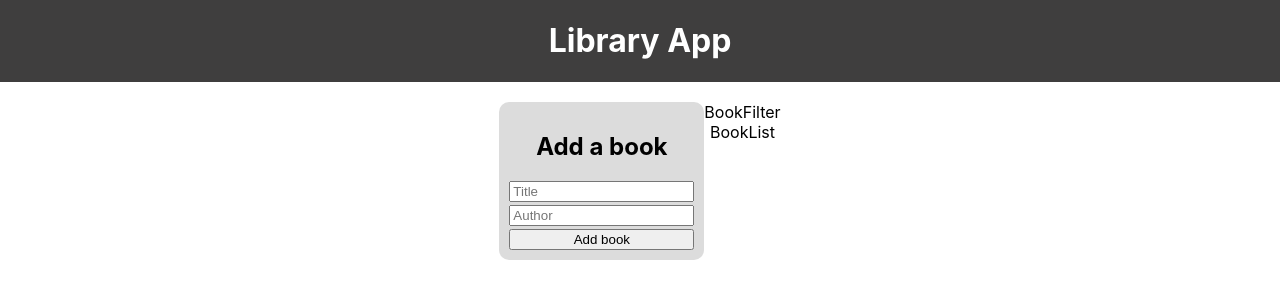
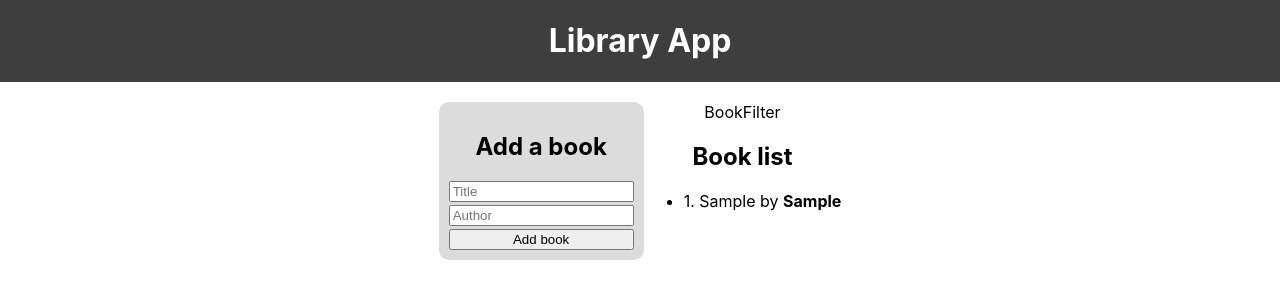
Before and after one commit to DanilZharkovJS/React-Library, a React (Create React App) app in the folder frontend/: page / in a window 1280 px wide. Both pictures are taken after typing "Sample", "Sample" into the empty fields and a click on the button "Add book". Shown: the top 300 px of the page. Built offline with nearby package versions, Linux system fonts and the light colour scheme.

Commit message:
Initialize  Redux and dispay blocks

```diff
--- a/frontend/package.json
+++ b/frontend/package.json
@@ -3,12 +3,14 @@
   "version": "0.1.0",
   "private": true,
   "dependencies": {
+    "@reduxjs/toolkit": "^2.8.2",
     "@testing-library/dom": "^10.4.0",
     "@testing-library/jest-dom": "^6.6.3",
     "@testing-library/react": "^16.3.0",
     "@testing-library/user-event": "^13.5.0",
-    "react": "^19.1.0",
-    "react-dom": "^19.1.0",
+    "react": "^18.2.0",
+    "react-dom": "^18.2.0",
+    "react-redux": "^9.2.0",
     "react-scripts": "5.0.1",
     "web-vitals": "^2.1.4"
   },
--- a/frontend/src/Pages/main/components/BookForm.jsx
+++ b/frontend/src/Pages/main/components/BookForm.jsx
@@ -1,14 +1,21 @@
 import React, { useState } from 'react'
+import { useDispatch } from 'react-redux'
+import { addBook } from '../../../redux/books/actionCreators'
 import Input from '../../../components/Input'
 
 function BookForm() {
   const [title, setTitle] = useState('')
   const [author, setAuthor] = useState('')
+  const dispatch = useDispatch()
 
   const handleSubmit = (e) => {
     e.preventDefault()
     if (title && author) {
-      console.log(`Title : ${title} Author: ${author}`)
+      const book = {
+        title,
+        author,
+      }
+      dispatch(addBook(book))
       setTitle('')
       setAuthor('')
     }
--- a/frontend/src/Pages/main/components/BookList.jsx
+++ b/frontend/src/Pages/main/components/BookList.jsx
@@ -1,8 +1,24 @@
 import React from 'react'
+import { useSelector } from 'react-redux'
 
 function BookList() {
+  const books = useSelector((state) => state.books)
+
   return (
-    <div>BookList</div>
+    <div>
+      <h2>Book list</h2>
+      {books.length === 0 ? (
+        <p>No books available</p>
+      ) : (
+        <ul>
+          {books.map((book, i) => (
+            <li key={i}>
+              {++i}. {book.title} by <strong>{book.author}</strong>
+            </li>
+          ))}
+        </ul>
+      )}
+    </div>
   )
 }
 
--- a/frontend/src/index.js
+++ b/frontend/src/index.js
@@ -1,9 +1,13 @@
-import React from 'react';
-import ReactDOM from 'react-dom/client';
-import './index.css';
-import App from './App';
+import React from 'react'
+import ReactDOM from 'react-dom/client'
+import { Provider } from 'react-redux'
+import store from './redux/store'
+import './index.css'
+import App from './App'
 
-const root = ReactDOM.createRoot(document.getElementById('root'));
+const root = ReactDOM.createRoot(document.getElementById('root'))
 root.render(
-    <App />
-);
+    <Provider store={store}>
+        <App />
+    </Provider>
+)
--- /dev/null
+++ b/frontend/src/redux/books/actionCreators.js
@@ -0,0 +1,8 @@
+import * as a from './actionTypes'
+
+export const addBook = (newBook) => {
+  return {
+    type: a.ADD_BOOK,
+    payload: newBook
+  }
+}
--- /dev/null
+++ b/frontend/src/redux/books/actionTypes.js
@@ -0,0 +1 @@
+export const ADD_BOOK = 'ADD_BOOK'
--- /dev/null
+++ b/frontend/src/redux/books/reducer.js
@@ -0,0 +1,14 @@
+import * as a from './actionTypes'
+
+const initialState = []
+
+const bookReducer = (state = initialState, action) => {
+  switch (action.type) {
+    case a.ADD_BOOK:
+      return [...state, action.payload]
+
+    default:
+      return state
+  }
+}
+export default bookReducer
--- /dev/null
+++ b/frontend/src/redux/store.js
@@ -0,0 +1,11 @@
+// src/redux/store.js
+import { configureStore } from '@reduxjs/toolkit'
+import bookReducer from './books/reducer'
+
+const store = configureStore({
+  reducer: {
+    books: bookReducer,
+  },
+})
+
+export default store
```
Also changed, not shown: 1 other file (tests, documents, lock files or other folders).
